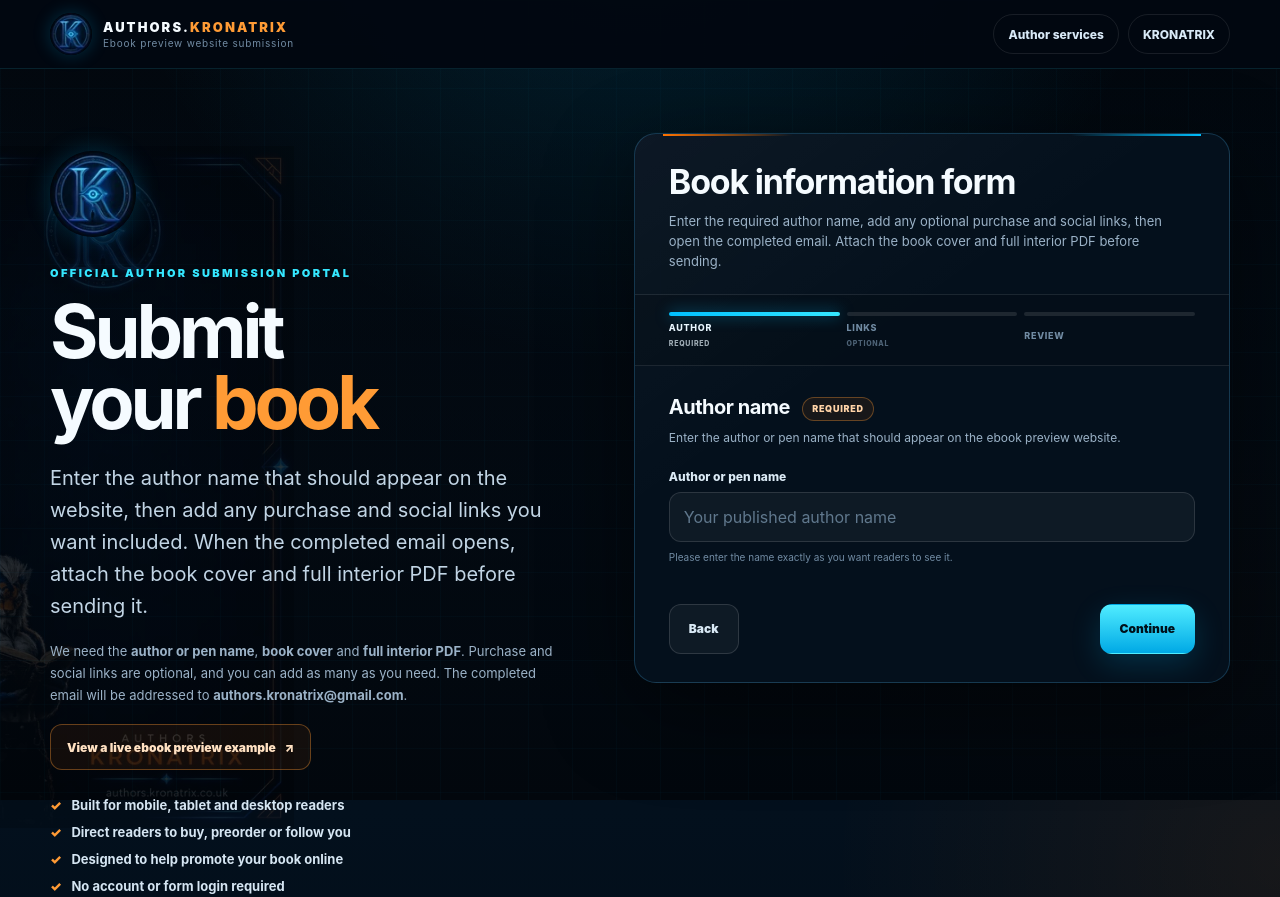
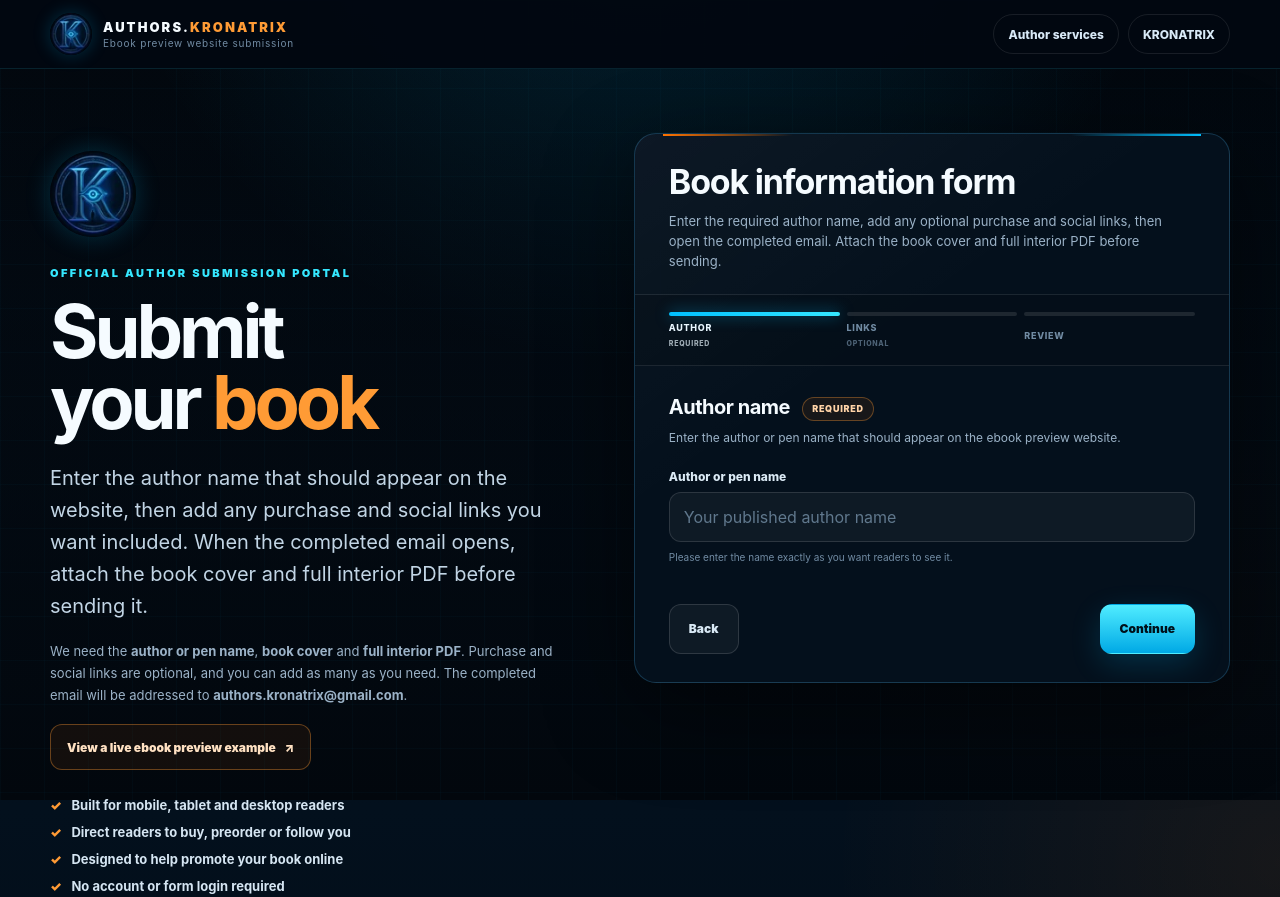
Before and after one commit to kronatrixai/authors-kronatrix-book-submission-form, a plain HTML site: page index.html in a window 1280 px wide. Shown: the top 897 px of the page. Drawn offline with Linux system fonts and the light colour scheme.

Commit message:
Add files via upload

```diff
--- a/index.html
+++ b/index.html
@@ -244,28 +244,7 @@
       margin: 0 auto;
       padding: clamp(34px, 5vw, 70px) 0 80px;
     }
-
-    .guardian {
-      display: none;
-    }
-
-    @media (min-width: 941px) {
-      .guardian {
-        display: block;
-        position: absolute;
-        z-index: -1;
-        top: 145px;
-        left: max(-90px, calc(50vw - 760px));
-        width: min(420px, 30vw);
-        aspect-ratio: 470 / 836;
-        opacity: .16;
-        pointer-events: none;
-        contain: paint;
-        background: url("authors-kronatrix-guardian-470.webp") left bottom / contain no-repeat;
-      }
-    }
-
-    .hero {
+.hero {
       display: grid;
       grid-template-columns: minmax(0, .92fr) minmax(480px, 1.08fr);
       align-items: start;
@@ -1173,7 +1152,7 @@
     }
 
     @media print {
-      .site-header, .guardian, .form-actions, .content-section, footer { display: none !important; }
+      .site-header, .form-actions, .content-section, footer { display: none !important; }
       body { background: #fff; color: #111; }
       .page-shell { width: 100%; padding: 0; }
       .hero { display: block; }
@@ -1203,7 +1182,6 @@
     </div>
   </header>
 
-  <div class="guardian" aria-hidden="true"></div>
 
   <main class="page-shell">
     <section class="hero" aria-labelledby="page-title">
```
Also changed, not shown: 1 other file.
